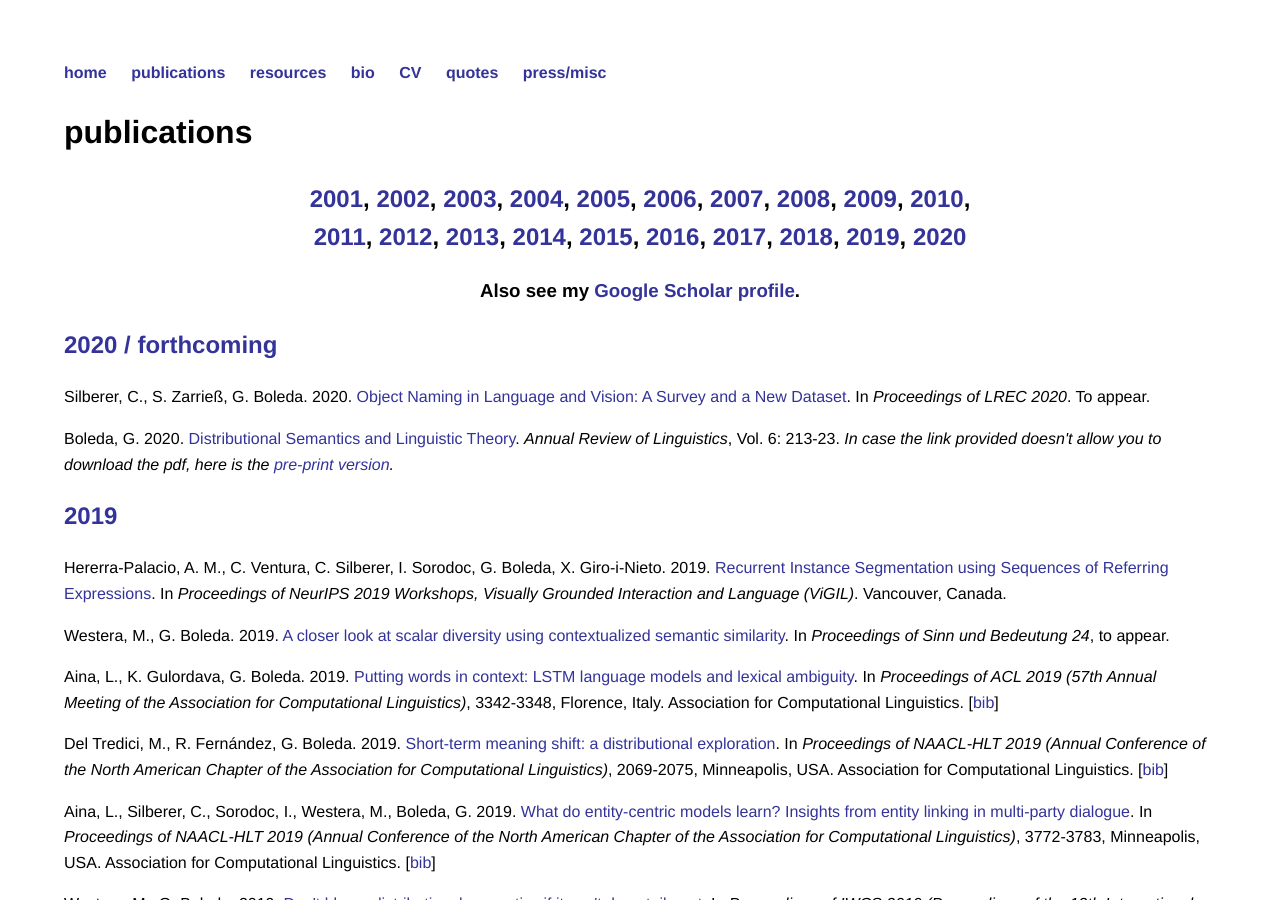
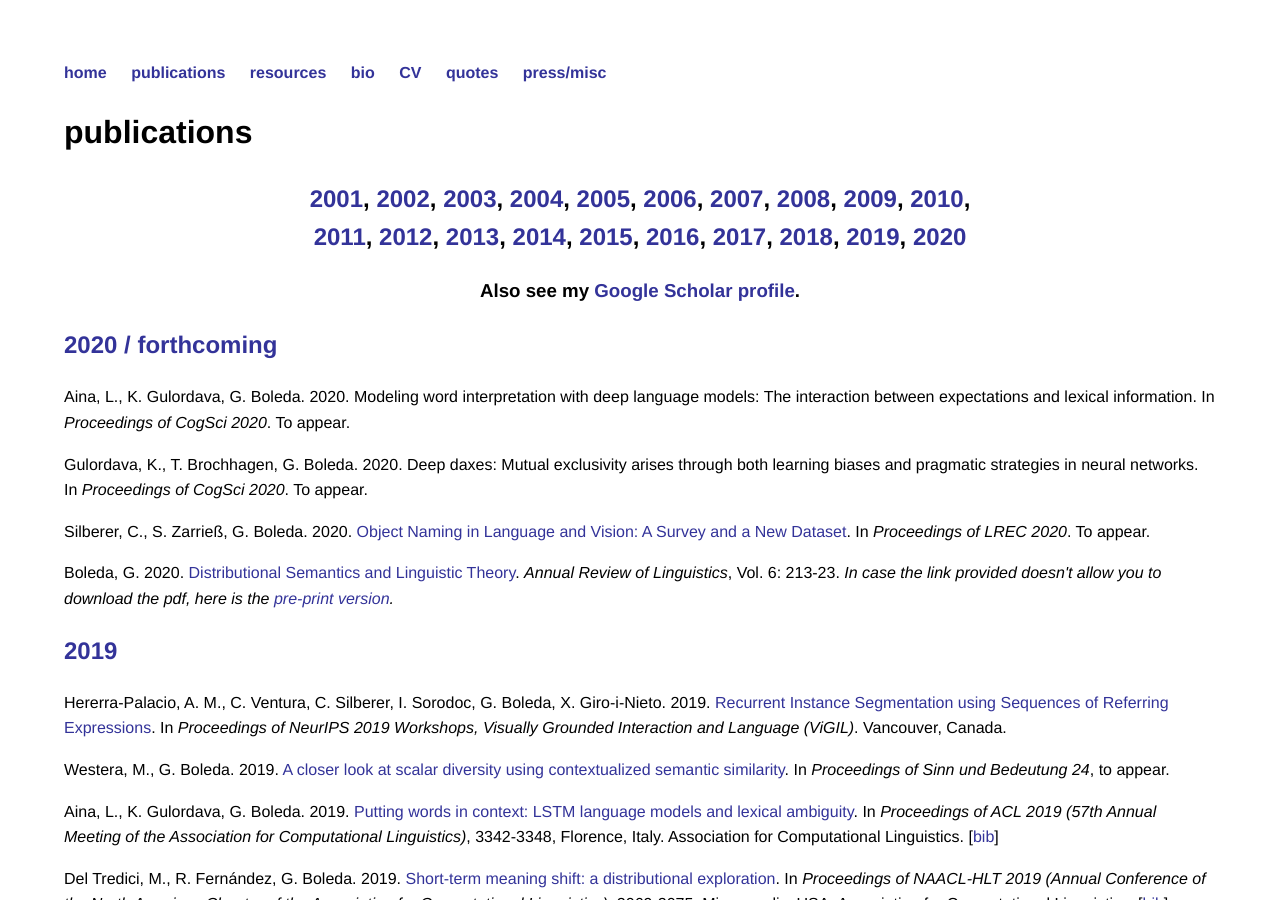
Before and after one commit to gboleda/gboleda.github.io, a Jekyll site: the page built from pubs/index.html, in a window 1280 px wide and 900 px high. Built offline with Jekyll 4.4.1, drawn with Linux system fonts in a browser that asks for light colours.

Commit message:
adding cogsci, clasp talk

```diff
--- a/index.html
+++ b/index.html
@@ -44,8 +44,10 @@ In <i>Proceedings of NAACL-HLT 2019</i>, 3772-3783.
 
 <h3>news</h3>
 <ul>
+  <li>May 2020: Two posters accepted at CogSci 2020: <i>Modeling word interpretation with deep language models: The interaction between expectations and lexical information</i> (Aina, Brochhagen, Boleda) and <i>Deep daxes: Mutual exclusivity arises through both learning biases and pragmatic strategies in neural networks</i> (Gulordava, Brochhagen, Boleda).</li>
+  <li>April 2020: Invited online talk at CLASP Seminar, Gothenburg, Sweden: "Distributional Semantics and Linguistic Theory" (<a href="https://clasp.gu.se/digitalAssets/1770/1770573_gemma-boleda-slides-april-2020.pdf">slides</a>).
   <li>April 2020: Paper accepted at ACL 2020: Probing for referential information in language models, with Ionut-Teodor Sorodoc and Kristina Gulordava.
-  <li>March 2020: Invited talk at LingLunch Paris Diderot, Department of Linguistics, Université Paris Diderot, Paris, France: "Distributional Semantics and Linguistic Theory".
+  <li>March 2020: Invited online talk at LingLunch Paris Diderot, Department of Linguistics, Université Paris Diderot, Paris, France: "Distributional Semantics and Linguistic Theory".
   <li>February 2020: Paper accepted at LREC 2020: <a href="./pubs/lrec2020naming_cameraready.pdf">Object Naming in Language and Vision: A Survey and a New Dataset</a>, with Carina Silberer and Sina Zarrieß.</li>
   <li>January 2020: <i>Annual Review of Linguistics</i> paper out!
     <a href="http://www.annualreviews.org/eprint/49J5VEMAMTAXAHVCUVDF/full/10.1146/annurev-linguistics-011619-030303">
--- a/pubs/index.html
+++ b/pubs/index.html
@@ -40,11 +40,20 @@ In <i>Proceedings of </i>.
 
 <h2><a name="2020">2020 / forthcoming</a></h2>
 
+<p>Aina, L., K. Gulordava, G. Boleda. 2020.
+  Modeling word interpretation with deep language models: The interaction between expectations and lexical information.
+  In <i>Proceedings of CogSci 2020</i>. To appear.
+</p>
+
+<p>Gulordava, K., T. Brochhagen, G. Boleda. 2020.
+  Deep daxes: Mutual exclusivity arises through both learning biases and pragmatic strategies in neural networks.
+  In <i>Proceedings of CogSci 2020</i>. To appear.
+</p>
+
 <p>Silberer, C., S. Zarrieß, G. Boleda. 2020.
   <a href="./lrec2020naming_cameraready.pdf">Object Naming in Language and Vision: A Survey and a New Dataset</a>.
 In <i>Proceedings of LREC 2020</i>. To appear.
 </p>
-
 
 <p>Boleda, G. 2020.
   <a href="http://www.annualreviews.org/eprint/49J5VEMAMTAXAHVCUVDF/full/10.1146/annurev-linguistics-011619-030303">
```
